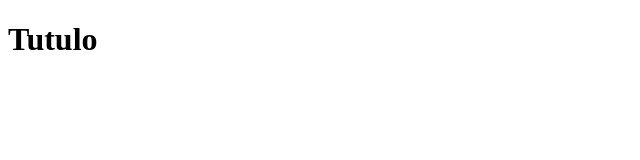
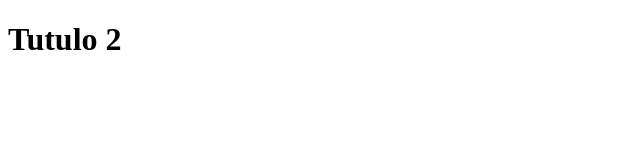
Before and after one commit to ivanpire/HelloGit, a plain HTML site: page index.html in a window 1280 px wide. Shown: the full height of the page, 0-640 px from the left. Drawn offline with Linux system fonts and the light colour scheme.

Commit message:
Se modifico index nuevamente

```diff
--- a/index.html
+++ b/index.html
@@ -8,7 +8,7 @@
 </head>
 
 <body>
-    <h1>Tutulo</h1>
+    <h1>Tutulo 2</h1>
 </body>
 
 </html>
```
